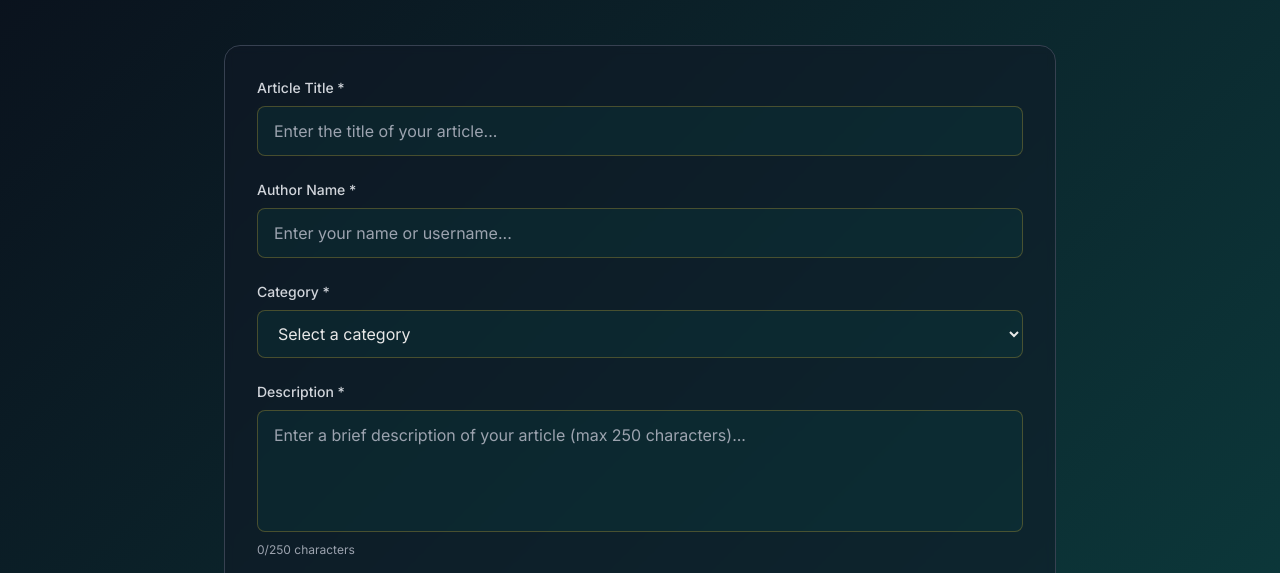
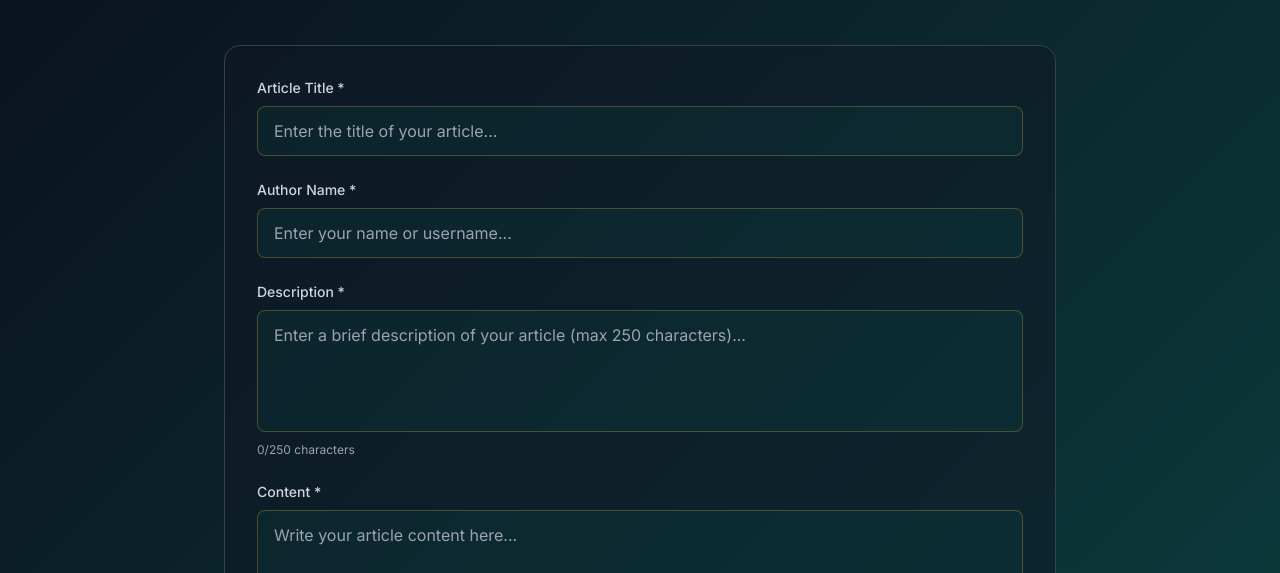
Before and after one commit to Soteria-Smart-Contracts/etchub, a website: page submit.html in a window 1280 px wide. Shown: the part 227-800 px from the top of the page. Drawn offline with nearby package versions, Linux system fonts and the light colour scheme.

Commit message:
Nov 19, 2025, 5:12 PM

```diff
--- a/submissions.js
+++ b/submissions.js
@@ -36,7 +36,7 @@ const saveSubmissions = () => {
 
 // Endpoint for submitting articles
 router.post('/submit', (req, res) => {
-    const { title, xUsername, content, description, category } = req.body;
+    const { title, xUsername, content, description } = req.body;
     if (!title || !xUsername || !content) {
         return res.status(400).send('Missing required fields');
     }
@@ -46,7 +46,6 @@ router.post('/submit', (req, res) => {
         xUsername,
         content,
         description: description || '',
-        category: category || 'news', // Default to 'news' if not provided
         approved: false
     };
     submissions.push(newSubmission);
@@ -130,8 +129,7 @@ router.put('/approve/:id', (req, res) => {
             .replace(/{{TITLE}}/g, submission.title)
             .replace(/{{AUTHOR}}/g, submission.xUsername)
             .replace(/{{CONTENT}}/g, contentWithParagraphs)
-            .replace(/{{DESCRIPTION}}/g, submission.description || '')
-            .replace(/{{CATEGORY}}/g, submission.category || 'news');
+            .replace(/{{DESCRIPTION}}/g, submission.description || '');
 
         fs.writeFile(newFilePath, newContent, 'utf8', (err) => {
             if (err) {
--- a/submit.html
+++ b/submit.html
@@ -137,22 +137,6 @@
                     </div>
 
                     <div>
-                        <label class="block text-sm font-medium text-gray-300 mb-2">Category *</label>
-                        <select
-                            id="articleCategory"
-                            required
-                            class="form-input w-full px-4 py-3 rounded-lg"
-                        >
-                            <option value="">Select a category</option>
-                            <option value="news">News</option>
-                            <option value="analysis">Analysis</option>
-                            <option value="tutorial">Tutorial</option>
-                            <option value="mining">Mining</option>
-                            <option value="general">General</option>
-                        </select>
-                    </div>
-
-                    <div>
                         <label class="block text-sm font-medium text-gray-300 mb-2">Description *</label>
                         <textarea
                             id="articleDescription"
@@ -237,11 +221,10 @@
                 // Get form values
                 const title = document.getElementById('articleTitle').value.trim();
                 const author = document.getElementById('authorName').value.trim();
-                const category = document.getElementById('articleCategory').value;
                 const content = document.getElementById('articleContent').value.trim();
 
                 // Basic validation
-                if (!title || !author || !category || !content) {
+                if (!title || !author || !content) {
                     alert('Please fill in all required fields');
                     return;
                 }
@@ -251,8 +234,7 @@
                     title,
                     xUsername: author,  // Changed from "author" to match backend
                     content,
-                    description: document.getElementById('articleDescription').value.trim(),
-                    category
+                    description: document.getElementById('articleDescription').value.trim()
                 };
 
                 try {
```
